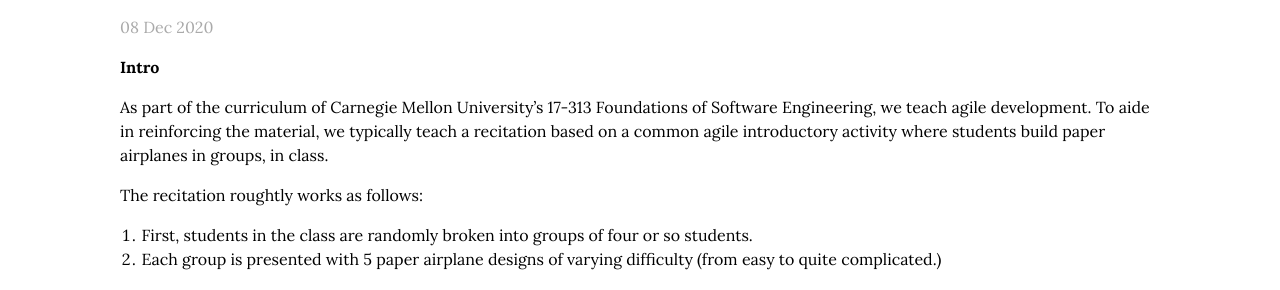
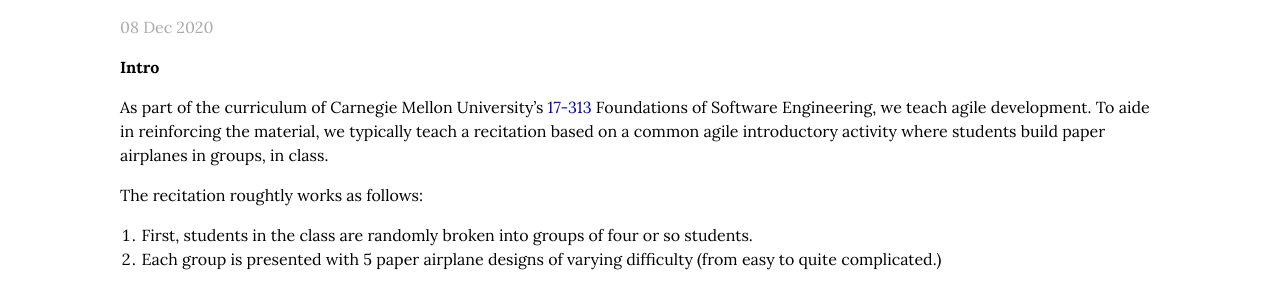
Before and after one commit to cmeiklejohn/cmeiklejohn.github.io, a Jekyll site: the page built from _posts/2020-12-08-agile.markdown, in a window 1280 px wide and 900 px high. Shown: the part 129-419 px from the top of the window. Built offline with Jekyll 4.4.1, drawn with Linux system fonts in a browser that asks for light colours; some web fonts are replaced; some of the changed lines change nothing that is shown.

Commit message:
Fix link.

```diff
--- a/_posts/2020-12-08-agile.markdown
+++ b/_posts/2020-12-08-agile.markdown
@@ -8,7 +8,7 @@
 
 ## Intro
 
-As part of the curriculum of Carnegie Mellon University's 17-313 Foundations of Software Engineering, we teach agile development.  To aide in reinforcing the material, we typically teach a recitation based on a common agile introductory activity where students build paper airplanes in groups, in class.
+As part of the curriculum of Carnegie Mellon University's [17-313](http://cmu-313.github.io) Foundations of Software Engineering, we teach agile development.  To aide in reinforcing the material, we typically teach a recitation based on a common agile introductory activity where students build paper airplanes in groups, in class.
 
 The recitation roughtly works as follows:
 
```
